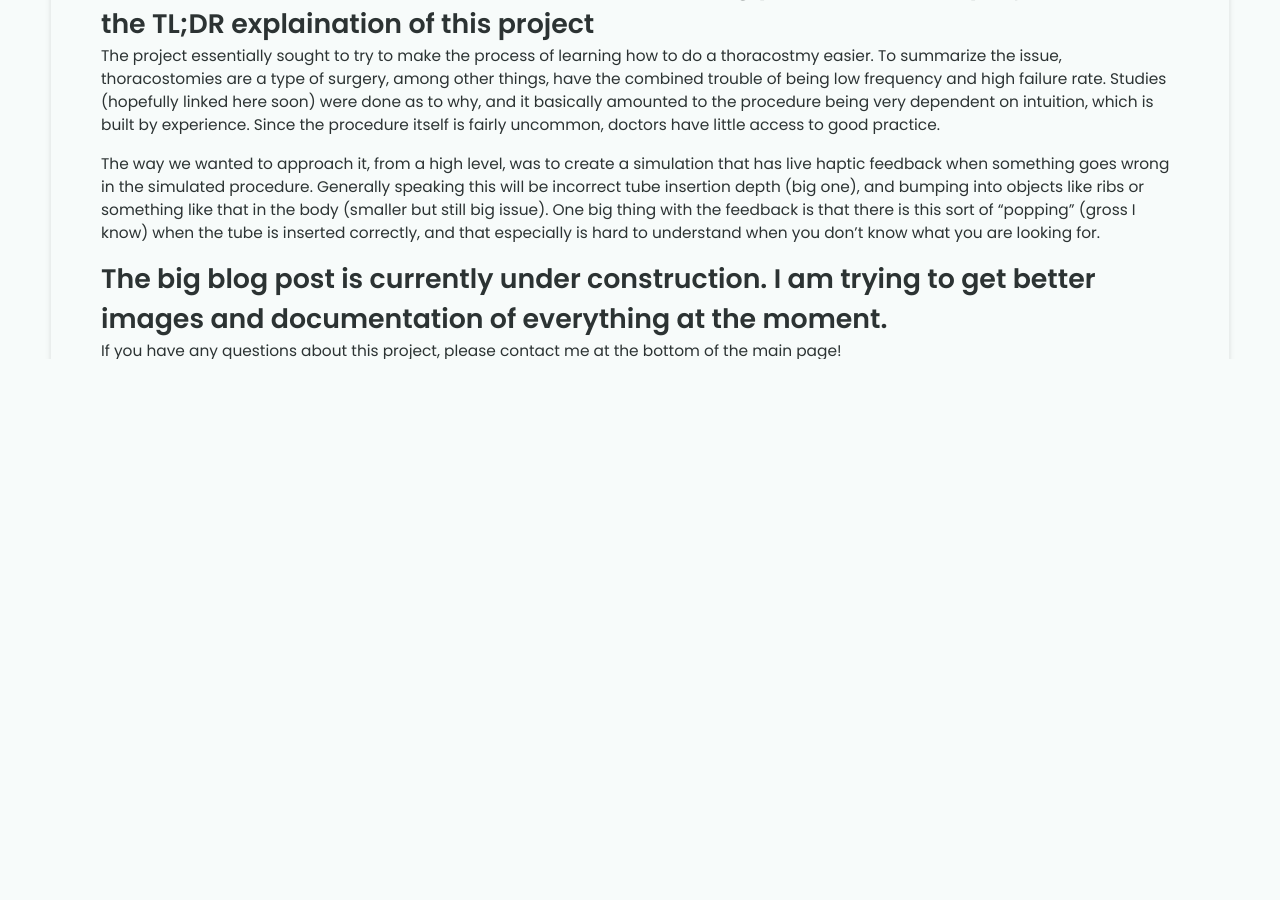
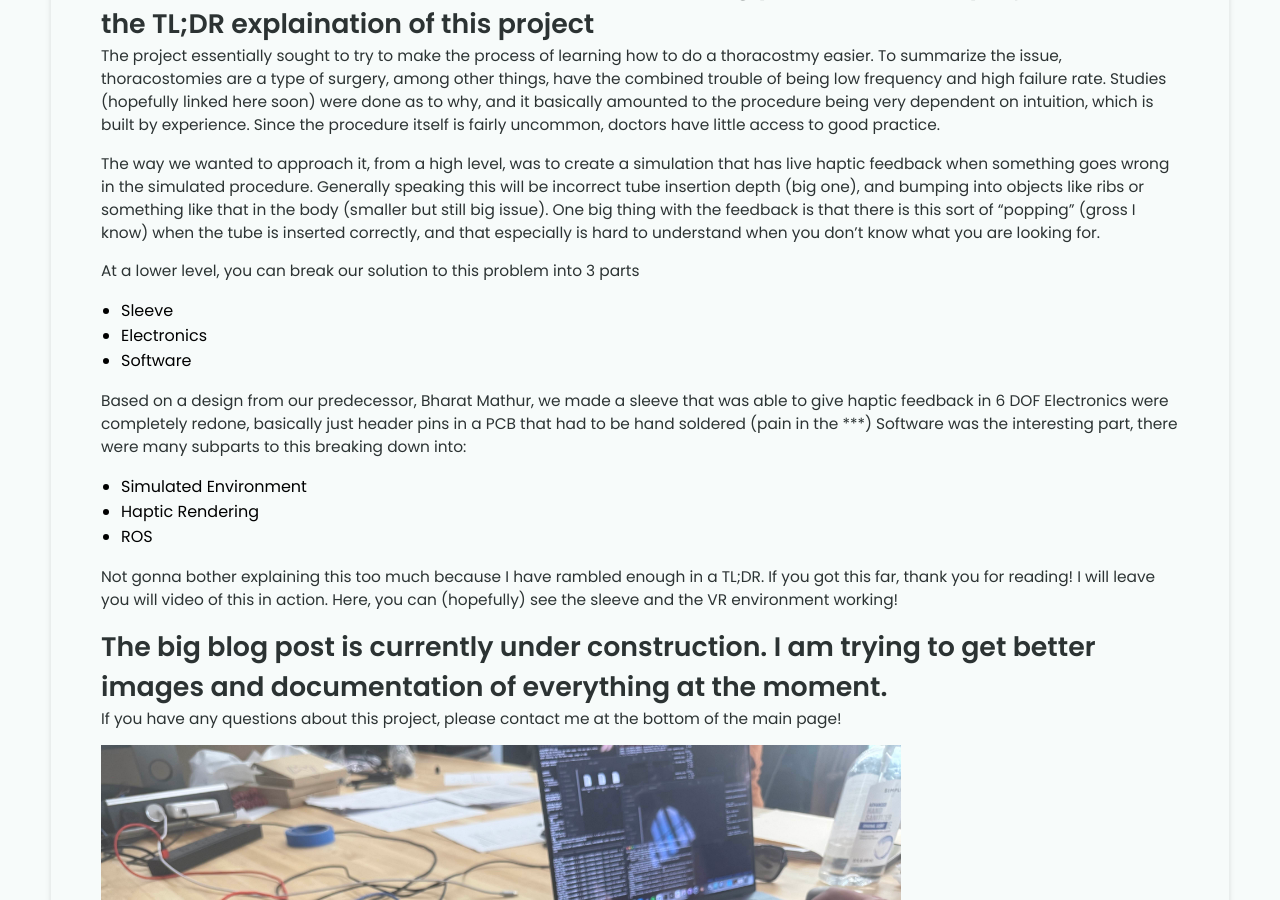
Before and after one commit to ShinKai001/goblin_Japanese, a Jekyll site: the page built from _projects/capstone-project/index.md, in a window 1280 px wide and 900 px high, scrolled down 912 px. Built offline with Jekyll 4.4.1, drawn with Linux system fonts in a browser that asks for light colours.

Commit message:
Enhance project overview with solution details
Expanded the project description to include details about the solution's components and functionality.

```diff
--- a/_projects/capstone-project/index.md
+++ b/_projects/capstone-project/index.md
@@ -23,6 +23,20 @@ To summarize the issue, thoracostomies are a type of surgery, among other things
 
 The way we wanted to approach it, from a high level, was to create a simulation that has live haptic feedback when something goes wrong in the simulated procedure. Generally speaking this will be incorrect tube insertion depth (big one), and bumping into objects like ribs or something like that in the body (smaller but still big issue). One big thing with the feedback is that there is this sort of "popping" (gross I know) when the tube is inserted correctly, and that especially is hard to understand when you don't know what you are looking for.
 
+At a lower level, you can break our solution to this problem into 3 parts
+- Sleeve
+- Electronics
+- Software
+
+Based on a design from our predecessor, Bharat Mathur, we made a sleeve that was able to give haptic feedback in 6 DOF
+Electronics were completely redone, basically just header pins in a PCB that had to be hand soldered (pain in the ***)
+Software was the interesting part, there were many subparts to this breaking down into:
+- Simulated Environment
+- Haptic Rendering
+- ROS
+
+Not gonna bother explaining this too much because I have rambled enough in a TL;DR. If you got this far, thank you for reading! I will leave you will video of this in action. Here, you can (hopefully) see the sleeve and the VR environment working!
+
 # The big blog post is currently under construction. I am trying to get better images and documentation of everything at the moment.
 If you have any questions about this project, please contact me at the bottom of the main page!
 
```
